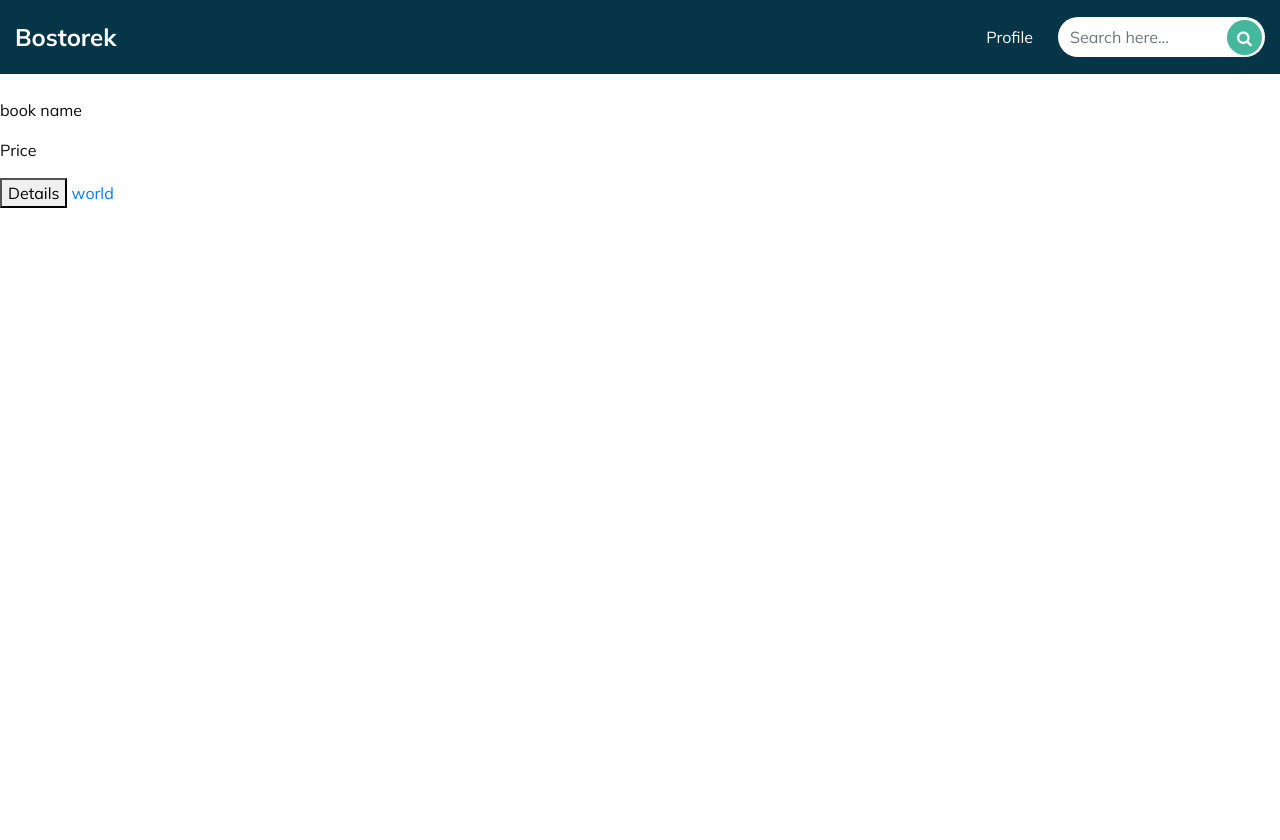
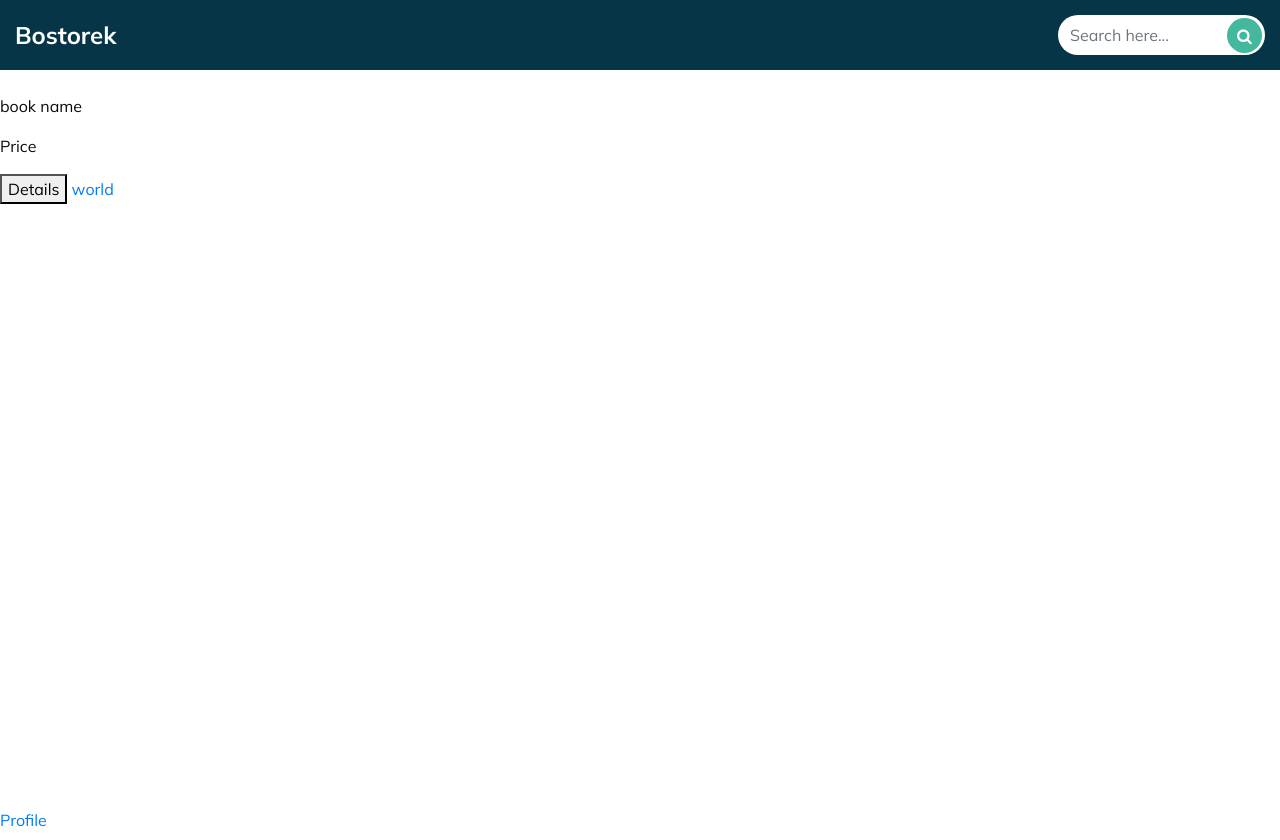
Before and after one commit to bereket-kume/Group-project, a plain HTML site: page homepage.html in a window 1280 px wide. Before the commit the page ends 800 px from the top, so only its background shows below. Drawn offline with nearby package versions, Linux system fonts and the light colour scheme; files that its build step writes are made by us from their sources; files whose address does not match are found by name.

Commit message:
Update homepage.html

```diff
--- a/homepage.html
+++ b/homepage.html
@@ -39,11 +39,7 @@
             <ul class="navbar-nav">
               <li class="nav-item active"></li>
             </ul>
-            <ul class="navbar-nav ml-auto">
-              <li class="nav-item">
-                <a class="nav-link" href="profile.html">Profile</a>
-              </li>
-            </ul>
+
             <form class="search_form">
               <input type="text" class="form-control" placeholder="Search here..." />
               <button class="" type="submit">
@@ -69,3 +65,11 @@
       <a href="/detailsBook.html">world</a>
     </div>
         </div>
+    <div class="profile-box" style="width: 200px;">
+      <ul class="navbar-nav ml-auto">
+        <li class="nav-item">
+          <a class="nav-link" href="profile.html">Profile</a>
+        </li>
+      </ul>
+    </div>
+</body>
```
